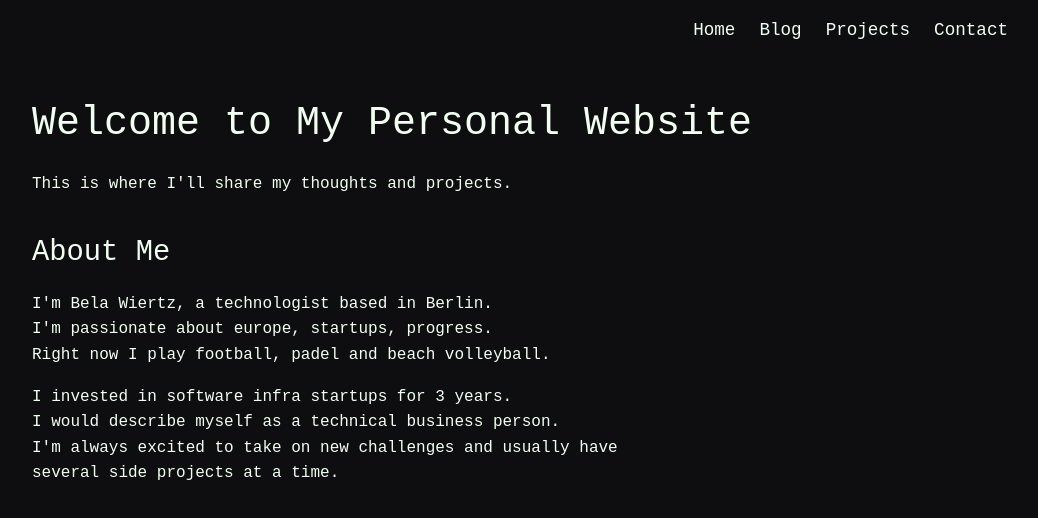
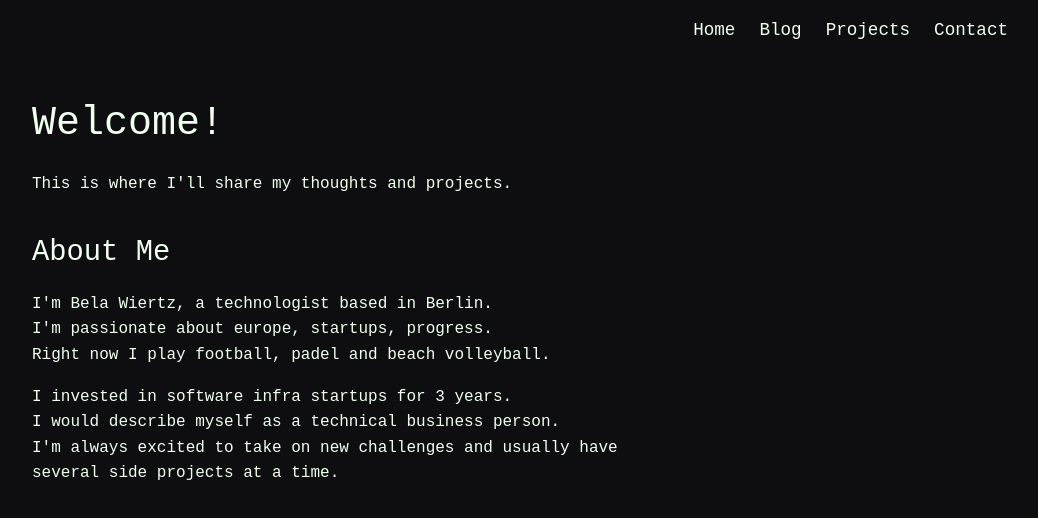
Before and after one commit to wiertzbl/belaw.me, a Next.js app: page / in a window 1280 px wide. Shown: the top 518 px of the page, without its empty margins (240-1278 px from the left). Built offline with nearby package versions, Linux system fonts and the light colour scheme.

Commit message:
Update Header 1 on Home

```diff
--- a/app/page.tsx
+++ b/app/page.tsx
@@ -19,7 +19,7 @@ const Introduction: React.FC = () => (
 export default function Home() {
   return (
     <main>
-      <h1>Welcome to My Personal Website</h1>
+      <h1>Welcome!</h1>
       <p>This is where I'll share my thoughts and projects.</p>
       <Introduction />
     </main>
```
